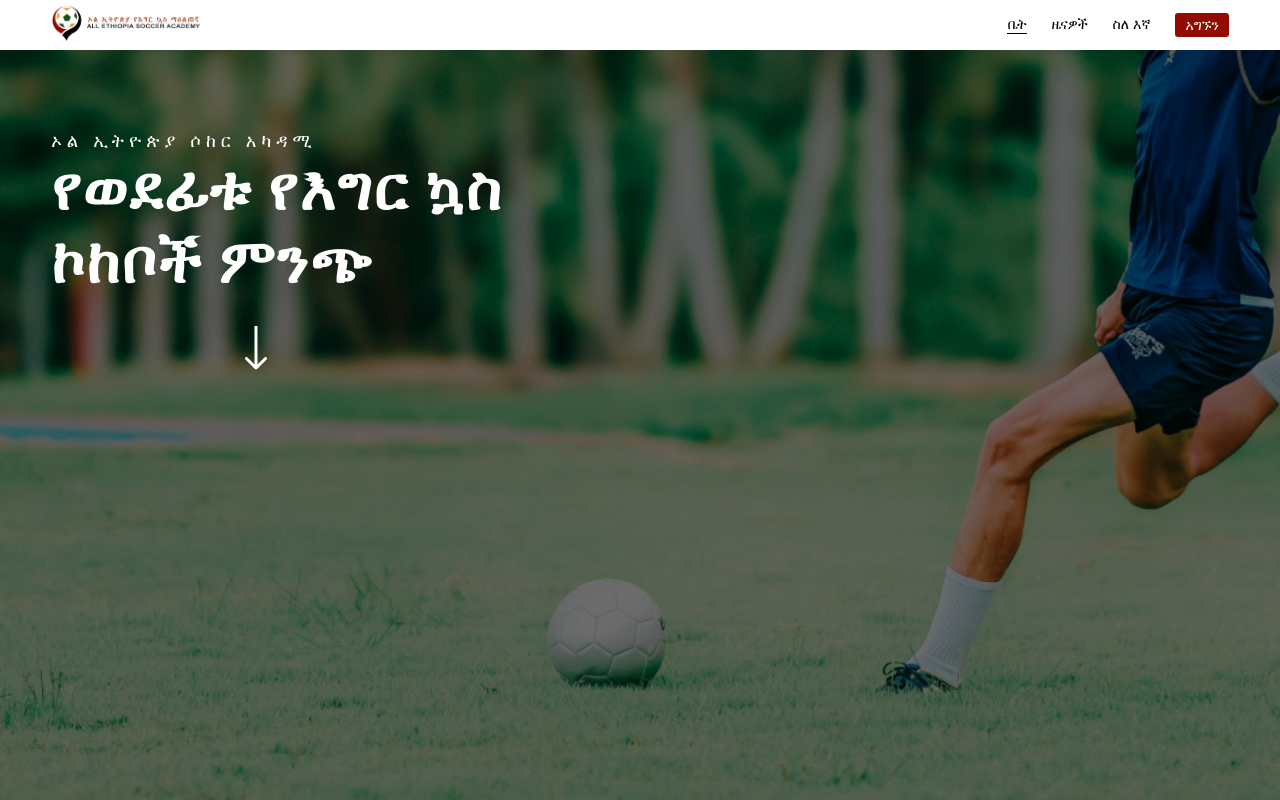
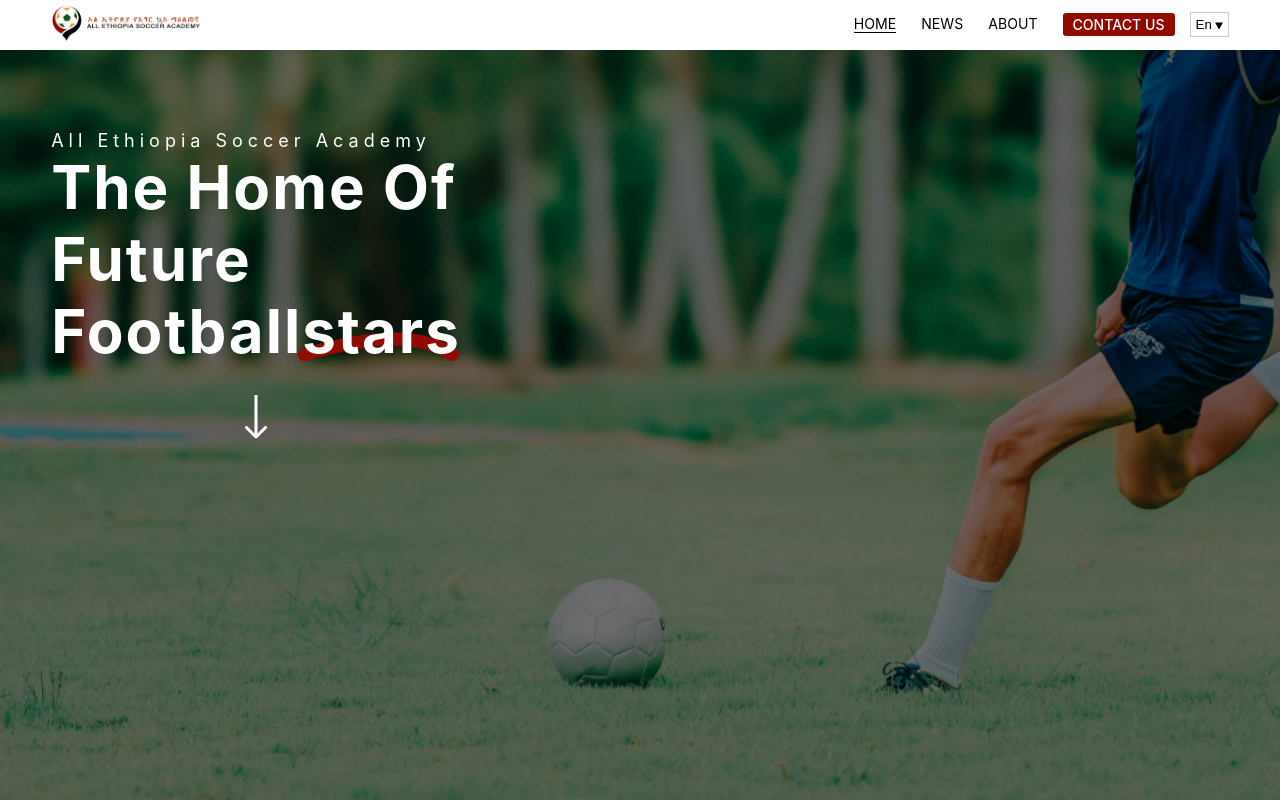
Before and after one commit to Abdexgerji/all-ethiopia-academy, a Next.js app: page / in a window 1280 px wide. Shown: the top 800 px of the page. Built offline with nearby package versions, Linux system fonts and the light colour scheme.

Commit message:
implemented disappear dropdown and side-nav when clicked outside the element

```diff
--- a/components/Header.js
+++ b/components/Header.js
@@ -1,13 +1,42 @@
 import Link from 'next/link';
 import { useRouter } from 'next/router';
-import { useContext, useState } from 'react';
+import { useContext, useEffect, useRef, useState } from 'react';
 import { Context } from '../context';
+import useHandleClickOutside from '../hooks/useHandleClickOutside';
+import DownTriangleSVG from '../public/svg/my-svg/DownTriangleSVG';
 import MenuSVG from '../public/svg/my-svg/MenuSVG';
 
 const NavBar = () => {
   const [sideNavOpen, setSideNavOpen] = useState(false);
+  const [langDropdownOpen, setLangDropdownOpen] = useState(false);
 
   const { lang, setLang } = useContext(Context);
+
+  const langDropdownRef = useRef();
+  const sideNavRef = useRef();
+
+  // to close element when clicked outside the element
+  useHandleClickOutside(langDropdownRef, setLangDropdownOpen);
+  useHandleClickOutside(sideNavRef, setSideNavOpen);
+
+  useEffect(() => {
+    // add when mounted
+    document.addEventListener('mousedown', handleClick);
+    // return function to be called when unmounted
+    return () => {
+      document.removeEventListener('mousedown', handleClick);
+    };
+  }, []);
+
+  const handleClick = (e) => {
+    if (langDropdownRef.current.contains(e.target)) {
+      // inside click
+      return;
+    }
+    // outside click
+    // ... do whatever on click outside here ...
+    setLangDropdownOpen(false);
+  };
 
   // router
   const router = useRouter();
@@ -29,7 +58,10 @@ const NavBar = () => {
       />
 
       {/* // sxn side-nav */}
-      <div className={`side-nav ${sideNavOpen && 'open-side-nav'}`}>
+      <div
+        ref={sideNavRef}
+        className={`side-nav ${sideNavOpen && 'open-side-nav'}`}
+      >
         <span
           className='side-nav-close'
           onClick={() => {
@@ -106,11 +138,14 @@ const NavBar = () => {
       </div>
 
       {/* // sxn main-nav */}
+      <div className='nav-lang-wrapper'>
         <nav className='main-nav'>
           <ul className='nav-ul'>
             <li>
               <Link href='/'>
-              <a className={`${router.pathname === '/' ? 'current-page' : ''}`}>
+                <a
+                  className={`${router.pathname === '/' ? 'current-page' : ''}`}
+                >
                   {lang === 'eng' ? 'HOME' : 'ቤት'}
                 </a>
               </Link>
@@ -152,6 +187,45 @@ const NavBar = () => {
             )}
           </ul>
         </nav>
+        <div className='lang-btn-wrapper'>
+          <button
+            className='lang-btn'
+            onClick={() => {
+              setLangDropdownOpen((prev) => !prev);
+            }}
+          >
+            <spa>{lang === 'eng' ? 'En' : 'አማ'}</spa>
+            <DownTriangleSVG />
+          </button>
+
+          {/* // sxn lang dropdown  */}
+          <div
+            ref={langDropdownRef}
+            className={`lang-dropdown ${
+              langDropdownOpen ? 'open-lang-dropdown' : ''
+            }`}
+          >
+            <div
+              className={`${lang === 'eng' ? 'selected-lang' : ''}`}
+              onClick={() => {
+                setLang('eng');
+                setLangDropdownOpen(false);
+              }}
+            >
+              English
+            </div>
+            <div
+              className={`${lang === 'amh' ? 'selected-lang' : ''}`}
+              onClick={() => {
+                setLang('amh');
+                setLangDropdownOpen(false);
+              }}
+            >
+              አማርኛ
+            </div>
+          </div>
+        </div>
+      </div>
     </header>
   );
 };
--- /dev/null
+++ b/hooks/useHandleClickOutside.js
@@ -0,0 +1,24 @@
+import { useEffect } from 'react';
+
+const useHandleClickOutside = (element, setFunc) => {
+  useEffect(() => {
+    // add when mounted
+    document.addEventListener('mousedown', handleClick);
+    // return function to be called when unmounted
+    return () => {
+      document.removeEventListener('mousedown', handleClick);
+    };
+  }, []);
+
+  const handleClick = (e) => {
+    if (element.current.contains(e.target)) {
+      // inside click
+      return;
+    }
+    // outside click
+    // ... do whatever on click outside here ...
+    setFunc(false);
+  };
+};
+
+export default useHandleClickOutside;
--- a/pages/index.js
+++ b/pages/index.js
@@ -34,8 +34,7 @@ const galleryImages = [
 
 export default function Home() {
   const { lang, setLang } = useContext(Context);
-  setLang('amh');
-  console.log({ lang });
+
   // router
   const router = useRouter();
 
@@ -54,9 +53,8 @@ export default function Home() {
 
               {lang === 'eng' ? (
                 <>
-                  {' '}
                   <h1 className='full-headline'>
-                    The home of future football{' '}
+                    The home of future football
                     <span style={{ position: 'relative' }}>
                       stars
                       <StarsUnderlineSVG className='underline-svg' />
@@ -65,7 +63,9 @@ export default function Home() {
                 </>
               ) : (
                 <>
-                  <h1 className='full-headline'>የወደፊቱ የእግር ኳስ ኮከቦች ምንጭ </h1>
+                  <h1 className='full-headline amharic'>
+                    የወደፊቱ የእግር ኳስ ኮከቦች ምንጭ{' '}
+                  </h1>
                 </>
               )}
               {/* down icon*/}
--- /dev/null
+++ b/public/svg/my-svg/DownTriangleSVG.js
@@ -0,0 +1,20 @@
+const DownTriangleSVG = ({ style, width, height, fill, className }) => {
+  return (
+    <svg
+      className={className}
+      style={{ ...style }}
+      width='13'
+      height='12'
+      viewBox='0 0 13 12'
+      fill='none'
+      xmlns='http://www.w3.org/2000/svg'
+    >
+      <path
+        d='M0.00488281 0.249927L12.9953 0.249927L6.50007 11.4999L0.00488281 0.249927Z'
+        fill='black'
+      />
+    </svg>
+  );
+};
+
+export default DownTriangleSVG;
--- a/styles/home.css
+++ b/styles/home.css
@@ -136,6 +136,64 @@ header li a:active {
   box-shadow: 0px 3px 5px rgba(0, 0, 0, 0.5019607843);
 }
 
+.nav-lang-wrapper {
+  display: flex;
+  align-items: center;
+}
+
+.lang-btn-wrapper {
+  margin-left: 15px;
+  position: relative;
+}
+
+.lang-btn {
+  border: 1px solid #cacaca;
+  padding: 4px 5px;
+  background: white;
+  cursor: pointer;
+  display: flex;
+  align-items: center;
+}
+.lang-btn:hover {
+  background-color: #f9f7f7;
+}
+.lang-btn:focus {
+  box-shadow: 0 2px 9px rgba(0, 0, 0, 0.11);
+}
+.lang-btn svg {
+  width: 8px;
+  height: 8px;
+  transform: translateY(1px);
+  margin-left: 3px;
+}
+
+.lang-dropdown {
+  position: absolute;
+  background-color: white;
+  box-shadow: 0 0 10px 0px rgba(0, 0, 0, 0.6705882353);
+  top: 31px;
+  left: -44px;
+  display: none;
+  z-index: 5;
+}
+.lang-dropdown .selected-lang {
+  background-color: rgba(128, 128, 128, 0.168627451);
+}
+.lang-dropdown div {
+  padding: 7px 17px;
+  text-align: center;
+  cursor: pointer;
+  transition: 0.3s;
+}
+.lang-dropdown div:hover {
+  background-color: #716f6f;
+  color: white;
+}
+
+.open-lang-dropdown {
+  display: block !important;
+}
+
 .menu-svg {
   display: none;
   width: 30px;
@@ -209,12 +267,17 @@ header li a:active {
   text-shadow: 0px 0px 29px #000000;
 }
 
-@media screen and (max-width: 600px) {
+@media screen and (max-width: 700px) {
   .main-nav {
     display: none;
   }
   .menu-svg {
     display: block;
+    order: 1;
+  }
+  .nav-lang-wrapper {
+    margin-left: auto;
+    margin-right: 13px;
   }
 }
 /* css after the figma design */
@@ -265,6 +328,9 @@ header li a:active {
   letter-spacing: 2px;
   text-transform: capitalize;
 }
+.home-main .first-section h1.amharic {
+  font-size: 80px;
+}
 .home-main .first-section .star-svg-wrapper {
   position: relative;
 }
@@ -287,11 +353,19 @@ header li a:active {
   margin-top: 60px;
   transform: translateY(-32px);
 }
+@media screen and (max-width: 1125px) {
+  .home-main .first-section h1.amharic {
+    font-size: 68px;
+  }
+}
 @media screen and (max-width: 980px) {
   .home-main .first-section h1 {
     font-size: 60px;
     width: 60%;
     letter-spacing: 2px;
+  }
+  .home-main .first-section h1.amharic {
+    font-size: 57px;
   }
 }
 @media screen and (max-width: 830px) {
@@ -319,6 +393,9 @@ header li a:active {
     width: 85%;
     margin: auto;
   }
+  .home-main .first-section h1.amharic {
+    font-size: 50px;
+  }
   .home-main .first-section .underline-svg {
     bottom: -4px;
     left: -7px;
@@ -330,11 +407,17 @@ header li a:active {
     font-size: 48px;
     width: 100%;
   }
+  .home-main .first-section h1.amharic {
+    font-size: 48px;
+  }
 }
 @media screen and (max-width: 463px) {
   .home-main .first-section h1 {
     font-size: 35px;
     line-height: 1.9;
+  }
+  .home-main .first-section h1.amharic {
+    font-size: 35px;
   }
   .home-main .first-section h3 {
     font-size: 13px;
@@ -350,6 +433,9 @@ header li a:active {
     font-size: 29px;
     line-height: 1.9;
   }
+  .home-main .first-section h1.amharic {
+    font-size: 29px;
+  }
   .home-main .first-section h3 {
     font-size: 12px;
   }
@@ -364,6 +450,9 @@ header li a:active {
 }
 @media screen and (max-width: 273px) {
   .home-main .first-section h1 {
+    font-size: 25px;
+  }
+  .home-main .first-section h1.amharic {
     font-size: 25px;
   }
 }
@@ -564,7 +653,7 @@ header li a:active {
   font-size: max(1.7vw, 18px);
 }
 .home-main .fourth-section h5 {
-  color: rgba(158, 158, 158, 0.6784313725);
+  color: rgb(158, 158, 158);
   font-weight: 500;
   font-size: 17px;
   margin-bottom: 2px;
@@ -915,6 +1004,11 @@ footer li {
 
 footer .col-2-wrapper li {
   font-weight: bold;
+  cursor: pointer;
+  transition: 0.2s;
+}
+footer .col-2-wrapper li:hover {
+  color: lightgrey;
 }
 
 .col-2-wrapper ul {
--- a/styles/sass/home.scss
+++ b/styles/sass/home.scss
@@ -141,6 +141,69 @@ header li a:active {
   box-shadow: 0px 3px 5px #00000080;
 }
 
+.nav-lang-wrapper {
+  display: flex;
+  align-items: center;
+}
+
+.lang-btn-wrapper {
+  margin-left: 15px;
+  position: relative;
+}
+
+.lang-btn {
+  border: 1px solid #cacaca;
+  padding: 4px 5px;
+  background: white;
+  cursor: pointer;
+  display: flex;
+  align-items: center;
+
+  &:hover {
+    background-color: #f9f7f7;
+  }
+  &:focus {
+    box-shadow: 0 2px 9px rgb(0 0 0 / 11%);
+  }
+
+  svg {
+    width: 8px;
+    height: 8px;
+    transform: translateY(1px);
+    margin-left: 3px;
+  }
+}
+
+.lang-dropdown {
+  position: absolute;
+  background-color: white;
+  box-shadow: 0 0 10px 0px #000000ab;
+  top: 31px;
+  left: -44px;
+  display: none;
+  z-index: 5;
+
+  .selected-lang {
+    background-color: #8080802b;
+  }
+
+  & div {
+    padding: 7px 17px;
+    text-align: center;
+    cursor: pointer;
+    transition: 0.3s;
+
+    &:hover {
+      background-color: #716f6f;
+      color: white;
+    }
+  }
+}
+
+.open-lang-dropdown {
+  display: block !important;
+}
+
 .menu-svg {
   display: none;
   width: 30px;
@@ -215,12 +278,18 @@ header li a:active {
   text-shadow: 0px 0px 29px #000000;
 }
 
-@media screen and (max-width: 600px) {
+@media screen and (max-width: 700px) {
   .main-nav {
     display: none;
   }
   .menu-svg {
     display: block;
+    order: 1;
+  }
+
+  .nav-lang-wrapper {
+    margin-left: auto;
+    margin-right: 13px;
   }
 }
 
@@ -270,6 +339,10 @@ header li a:active {
     margin: 0;
     letter-spacing: 2px;
     text-transform: capitalize;
+
+    &.amharic {
+      font-size: 80px;
+    }
   }
 
   .first-section .star-svg-wrapper {
@@ -298,9 +371,18 @@ header li a:active {
     transform: translateY(-32px);
   }
 
+  @media screen and (max-width: 1125px) {
+    .first-section h1.amharic {
+      font-size: 68px;
+    }
+  }
+
   @media screen and (max-width: 980px) {
     .first-section h1 {
       font-size: 60px;
+      &.amharic {
+        font-size: 57px;
+      }
       width: 60%;
       letter-spacing: 2px;
     }
@@ -327,6 +409,9 @@ header li a:active {
     }
     .first-section h1 {
       font-size: 50px;
+      &.amharic {
+        font-size: 50px;
+      }
       width: 85%;
       margin: auto;
     }
@@ -339,12 +424,19 @@ header li a:active {
   @media screen and (max-width: 575px) {
     .first-section h1 {
       font-size: 48px;
+      &.amharic {
+        font-size: 48px;
+      }
       width: 100%;
     }
   }
   @media screen and (max-width: 463px) {
     .first-section h1 {
       font-size: 35px;
+
+      &.amharic {
+        font-size: 35px;
+      }
       line-height: 1.9;
     }
     .first-section h3 {
@@ -359,6 +451,10 @@ header li a:active {
   @media screen and (max-width: 373px) {
     .first-section h1 {
       font-size: 29px;
+
+      &.amharic {
+        font-size: 29px;
+      }
       line-height: 1.9;
     }
     .first-section h3 {
@@ -376,6 +472,9 @@ header li a:active {
   @media screen and (max-width: 273px) {
     .first-section h1 {
       font-size: 25px;
+      &.amharic {
+        font-size: 25px;
+      }
     }
   }
   /* // sxn second section */
@@ -602,7 +701,7 @@ header li a:active {
   }
 
   .fourth-section h5 {
-    color: rgba(158, 158, 158, 0.6784313725);
+    color: rgba(158, 158, 158);
     font-weight: 500;
     font-size: 17px;
     margin-bottom: 2px;
@@ -980,6 +1079,12 @@ footer li {
 
 footer .col-2-wrapper li {
   font-weight: bold;
+  cursor: pointer;
+  transition: 0.2s;
+
+  &:hover {
+    color: lightgrey;
+  }
 }
 .col-2-wrapper ul {
   display: grid;
```
Also changed, not shown: public/svg/down triangle.svg (added), 1 other file (tests, documents, lock files or other folders). Lines whose indentation alone changed are shown as unchanged.
